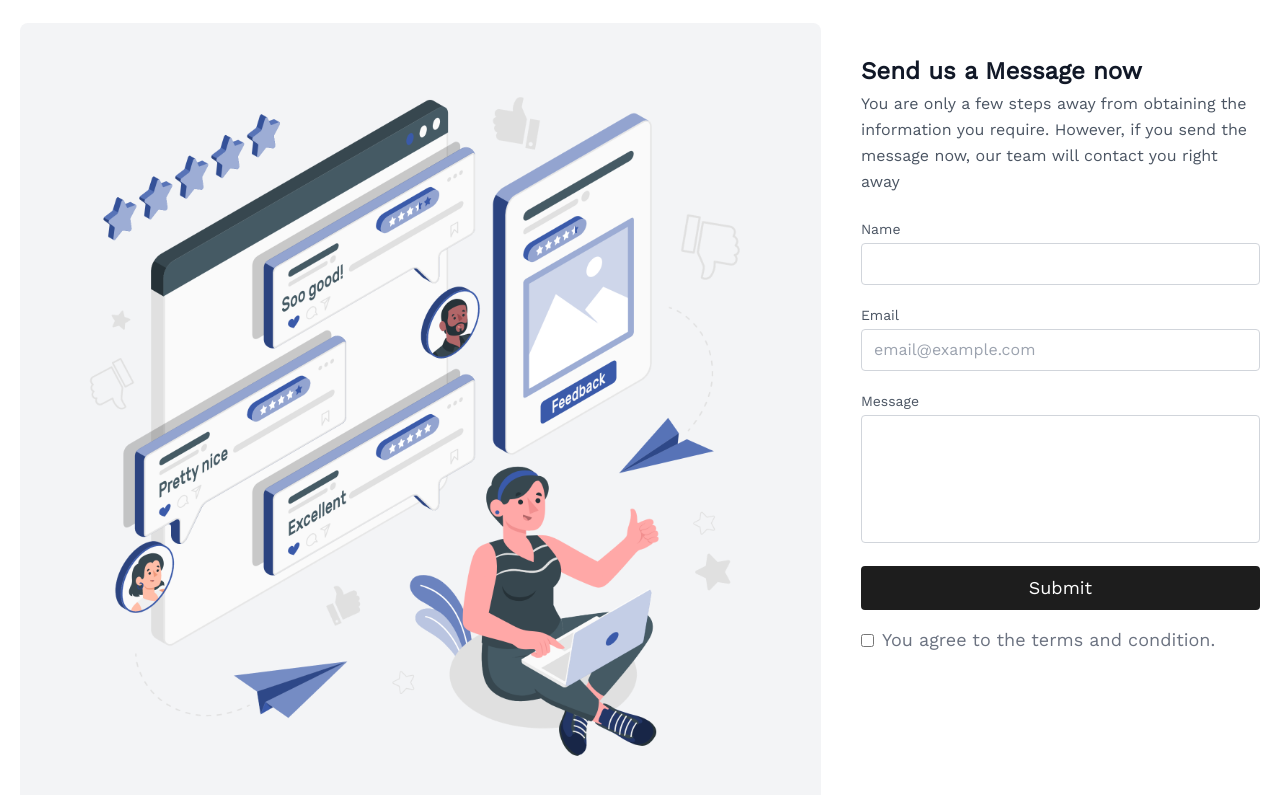
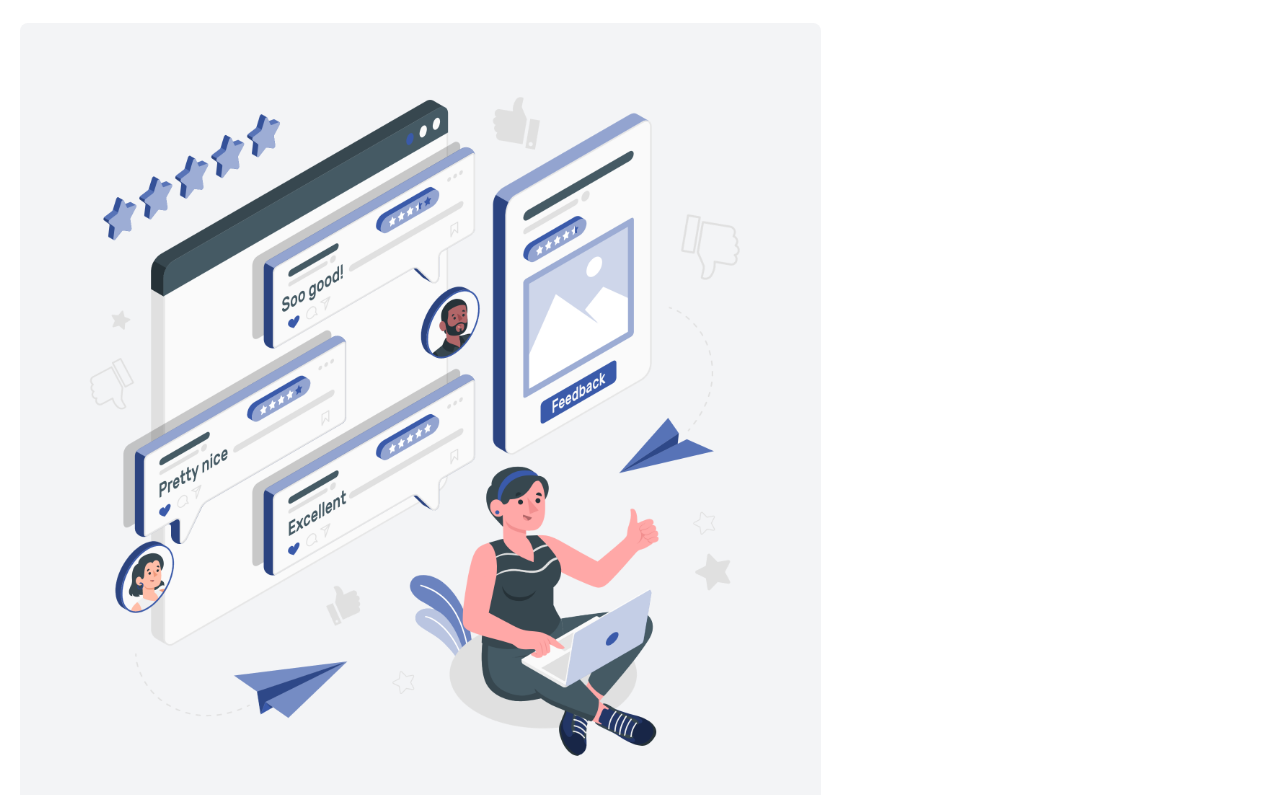
Before and after one commit to Emilsone/netlify-form, a Vue app: page / in a window 1280 px wide. Shown: the part 133-928 px from the top of the page. Built offline with nearby package versions, Linux system fonts and the light colour scheme; what @braid/vue-formulate would draw is missing.

Commit message:
add netlify attribuet

```diff
--- a/src/components/NewsLetter.vue
+++ b/src/components/NewsLetter.vue
@@ -5,7 +5,8 @@
         class="lg:w-2/3 md:w-1/2 bg-gray-100 rounded-lg overflow-hidden sm:mr-10 p-10 flex items-end justify-start relative">
         <img class="object-cover object-center rounded" alt="hero" src="../assets/contact-image.png">
       </div>
-      <form class="lg:w-1/3 md:w-1/2 bg-white flex flex-col md:ml-auto w-full md:py-8 mt-8 md:mt-0" name="contact" method="POST" data-netlify="true">
+      <div class="lg:w-1/3 md:w-1/2 bg-white flex flex-col md:ml-auto w-full md:py-8 mt-8 md:mt-0">
+        <form name="contact" method="post" data-netlify="true" hidden>
         <input type="hidden" name="form-name" value="contact" />
         <h2 class="text-gray-900 text-2xl mb-1 font-bold title-font">Send us a Message now</h2>
         <p class="leading-relaxed mb-5 text-gray-600 text-md">You are only a few steps away from obtaining the information
@@ -34,6 +35,8 @@
 
         </div>
       </form>
+      </div>
+
     </div>
   </section>
 
```
